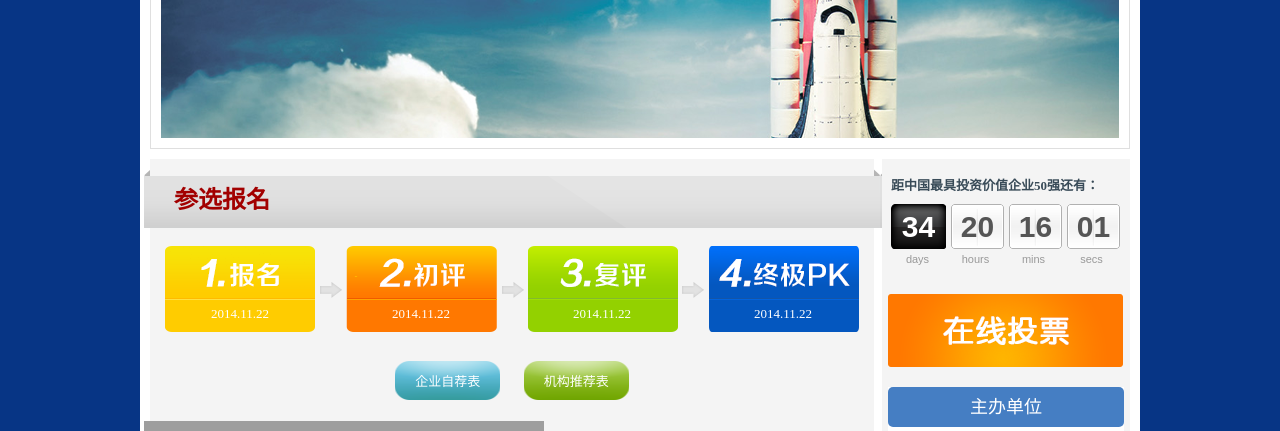
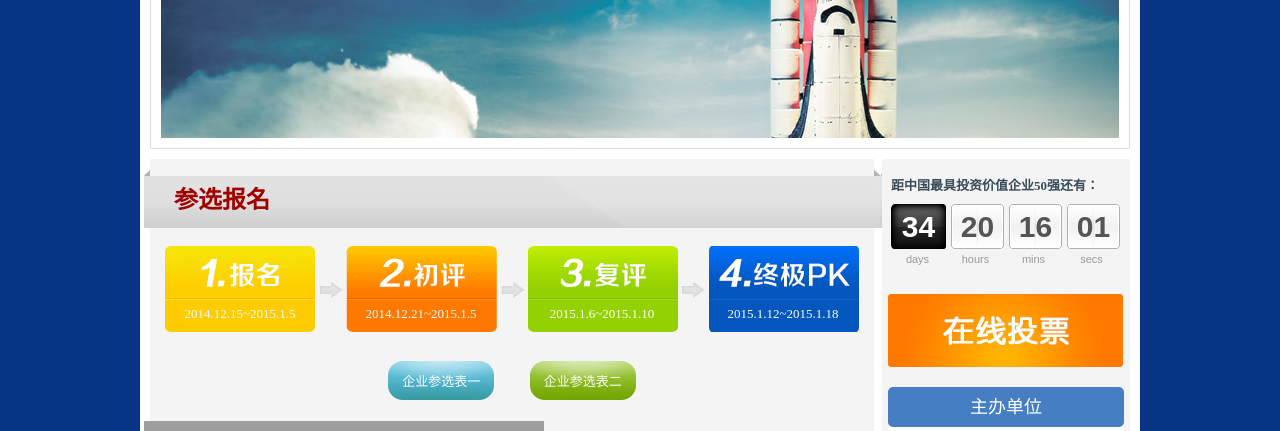
Before and after one commit to congyuandong/Vote, a Django app: page /v/apply/ in a window 1280 px wide. Shown: the part 617-1048 px from the top of the page. Run offline with Django 3.2, Linux system fonts and the light colour scheme; grey boxes are pictures that could not be loaded.

Commit message:
修改流程时间增加附件

```diff
--- a/templates/qdvote/apply.html
+++ b/templates/qdvote/apply.html
@@ -6,15 +6,15 @@
   <div class="sigletitle">参选报名</div>
   <div class="flow">
     <ul>
-      <li>2014.11.22</li>
-      <li>2014.11.22</li>
-      <li>2014.11.22</li>
-      <li>2014.11.22</li>
+      <li>2014.12.15~2015.1.5</li>
+      <li>2014.12.21~2015.1.5</li>
+      <li>2015.1.6~2015.1.10</li>
+      <li>2015.1.12~2015.1.18</li>
     </ul>
   </div>
   <div class="download">
-    <a href="/media/file/2015年中国场外市场最具投资价值企业评选活动参选报名表.doc" class="blue">企业自荐表</a>
-    <a href=""  class="green">机构推荐表</a>
+    <a href="/media/file/附件1企业参选表之企业简介.doc" class="blue">企业参选表一</a>
+    <a href="/media/file/附件2企业参选表财务数据.xlsx"  class="green">企业参选表二</a>
   </div>
   <div class="channel">
     <div class="title">
```
Also changed, not shown: 2 other files.
